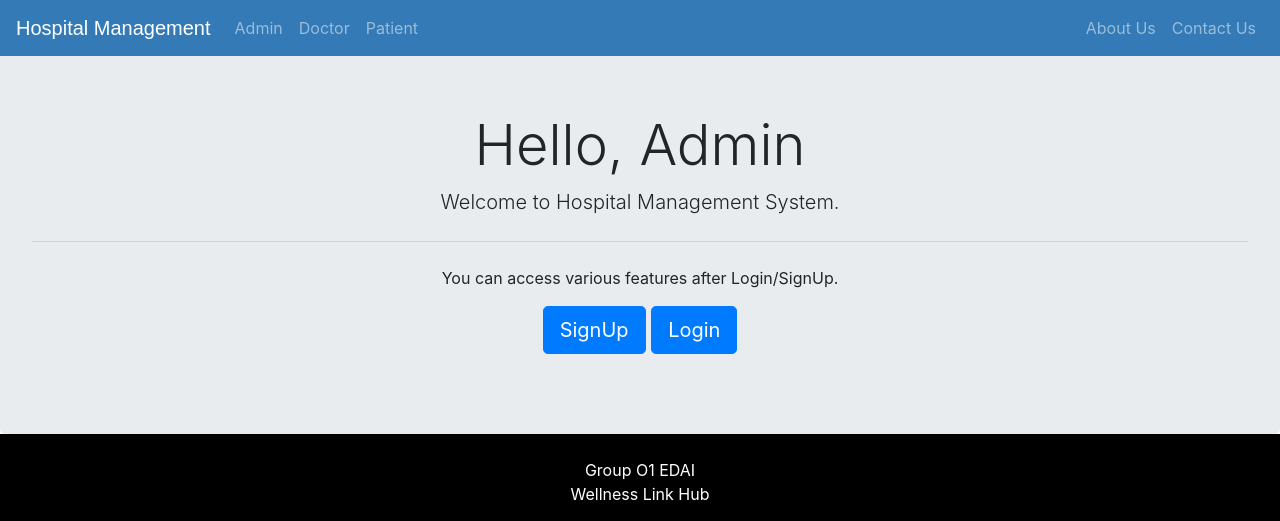
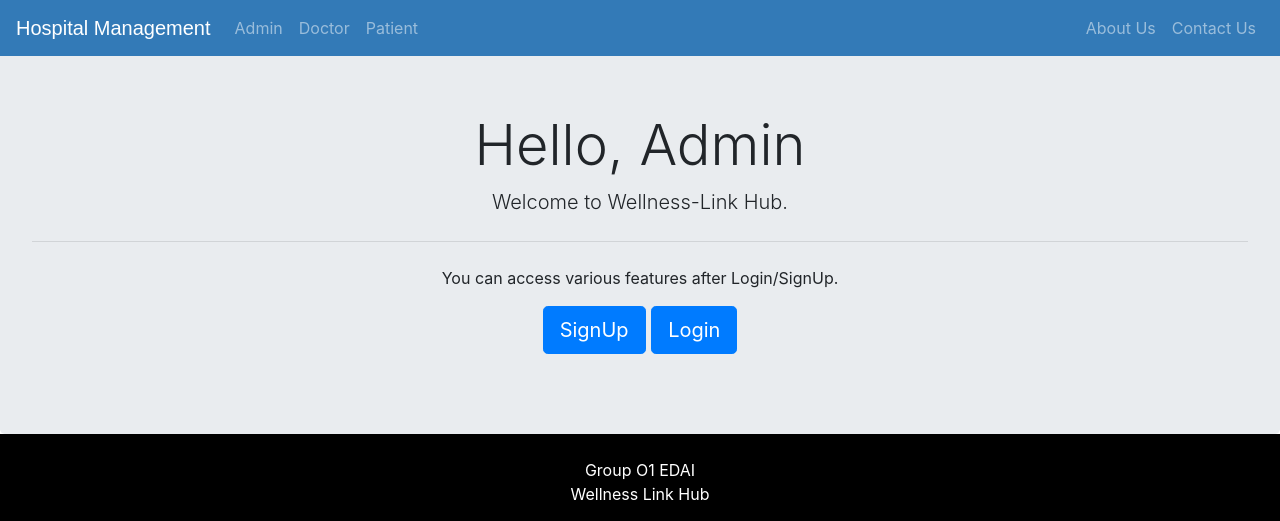
Before and after one commit to erenyeager101/Wellness_LinkHub, a Django app: page /adminclick in a window 1280 px wide. Shown: the top 521 px of the page. Run offline with Django 3.2, Linux system fonts and the light colour scheme; some libraries are stand-ins or nearby versions.

Commit message:
Update adminclick.html

```diff
--- a/templates/hospital/adminclick.html
+++ b/templates/hospital/adminclick.html
@@ -7,7 +7,7 @@
 
 <div class="jumbotron" style="margin-bottom:0px;">
   <h1 class="display-4" style="text-align:center;">Hello, Admin</h1>
-  <p class="lead">Welcome to Hospital Management System.</p>
+  <p class="lead">Welcome to Wellness-Link Hub.</p>
   <hr class="my-4">
   <p>You can access various features after Login/SignUp.</p>
   <p class="lead">
```
